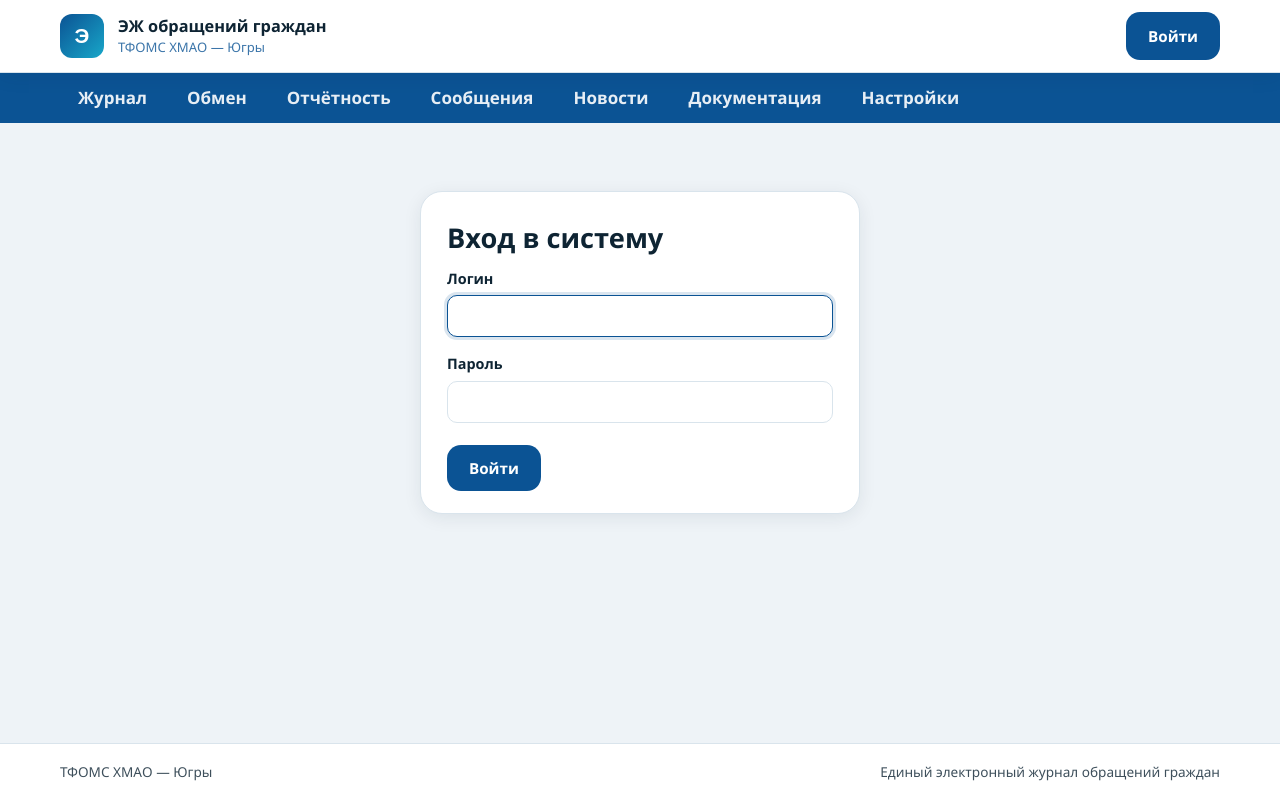
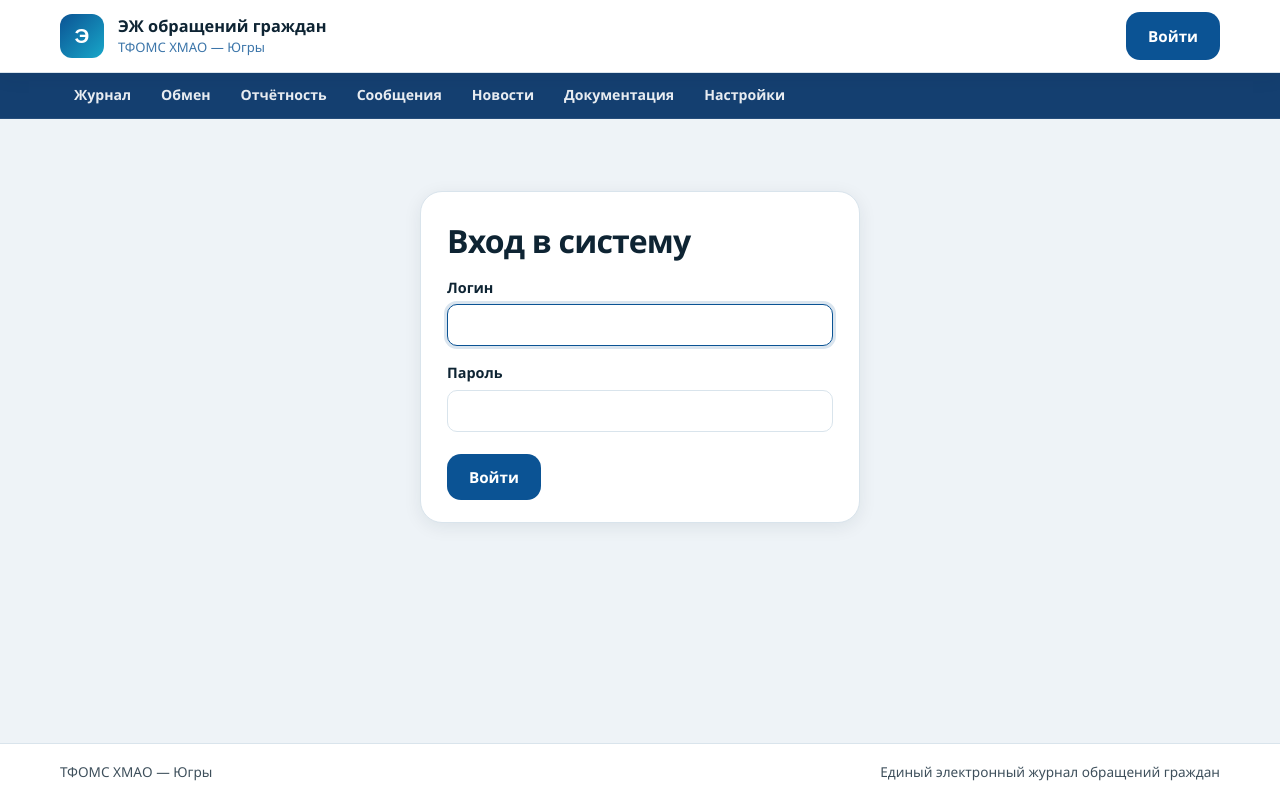
Before and after one commit to BillShifr/ofoms-log-partial, a Django app: page /accounts/login/?next=/journal/ in a window 1280 px wide. Run offline with Django 5.2, Linux system fonts and the light colour scheme; some web fonts are replaced.

Commit message:
Refresh portal shell and journal interface

```diff
--- a/static/css/portal.css
+++ b/static/css/portal.css
@@ -30,11 +30,21 @@
   --font-display: "Unbounded", "Golos Text", sans-serif;
   --shadow: 0 4px 18px rgba(14, 36, 51, 0.08);
   --shadow-lg: 0 12px 34px rgba(14, 36, 51, 0.14);
+  --surface: var(--card);
+  --radius-lg: var(--r);
+  --shadow-md: var(--shadow);
 }
 
 /* ---------- Тёмная тема ---------- */
 html[data-theme="dark"] {
   --ink: #e6eef5;
+  --primary: #78bfff;
+  --primary-hover: #96ceff;
+  --accent: #65d3e7;
+  --accent-hover: #83ddec;
+  --green: #65d5a4;
+  --danger: #ff8585;
+  --warn: #f1bd63;
   --bg: #0d1a24;
   --card: #13242f;
   --line: #22404f;
@@ -66,7 +81,7 @@ body {
   -webkit-font-smoothing: antialiased;
 }
 h1, h2, h3, h4 { font-weight: 700; margin: 0 0 .5em; line-height: 1.2; }
-h1 { font-size: 1.7rem; }
+h1 { font-size: clamp(1.65rem, 2.5vw, 2.25rem); letter-spacing: -.025em; }
 a { color: var(--primary); text-decoration: none; }
 a:hover { text-decoration: underline; }
 
@@ -95,7 +110,7 @@ a:hover { text-decoration: underline; }
   margin: 0 auto;
   padding: 0 20px;
 }
-.main { padding: 28px 20px 60px; flex: 1; animation: fadeIn .25s ease; }
+.main { padding: 32px 20px 64px; flex: 1; animation: fadeIn .25s ease; }
 @keyframes fadeIn { from { opacity: 0; transform: translateY(4px);} to { opacity: 1; transform: none;} }
 
 /* ---------- Шапка ---------- */
@@ -131,20 +147,30 @@ a:hover { text-decoration: underline; }
 .header__org { font-size: .82rem; color: var(--primary); opacity: .8; }
 .header__actions { display: flex; align-items: center; gap: 14px; }
 .header__user { display: flex; align-items: center; gap: 10px; }
-.header__user-name { font-weight: 600; }
+.header__user-copy { display: grid; line-height: 1.15; text-align: right; }
+.header__user-name { font-weight: 650; }
+.header__user-role { font-size: .72rem; color: var(--primary); margin-top: 4px; }
 .header__logout { margin: 0; }
+.theme-switch { display: flex; padding: 3px; border: 1px solid var(--line); border-radius: 12px; background: var(--bg); }
+.theme-switch__btn { display: grid; place-items: center; width: 34px; height: 30px; padding: 0; border: 0; border-radius: 9px; background: transparent; color: var(--ink); font: inherit; cursor: pointer; }
+.theme-switch__btn:hover, .theme-switch__btn.btn--active { background: var(--card); color: var(--primary); box-shadow: 0 1px 5px rgba(14,36,51,.12); outline: none; }
 
 /* ---------- Меню ---------- */
-.nav { background: var(--primary); }
-.nav__inner { display: flex; flex-wrap: wrap; gap: 4px; }
+.nav { background: #143f70; box-shadow: inset 0 -1px rgba(255,255,255,.08); }
+.nav__scroll { overflow-x: auto; scrollbar-width: thin; }
+.nav__inner { display: flex; flex-wrap: nowrap; width: max-content; min-width: 100%; gap: 2px; }
 .nav__link {
-  display: inline-block;
-  padding: 12px 18px;
+  display: inline-flex;
+  align-items: center;
+  padding: 11px 14px;
   color: rgba(255, 255, 255, .9);
+  font-size: .88rem;
   font-weight: 600;
+  white-space: nowrap;
+  border-bottom: 3px solid transparent;
 }
 .nav__link:hover { color: #fff; text-decoration: none; background: rgba(255,255,255,.1); }
-.nav__link--active { background: rgba(255,255,255,.18); color: #fff; }
+.nav__link--active { background: rgba(255,255,255,.1); color: #fff; border-bottom-color: #65d3e7; }
 
 /* ---------- Кнопки ---------- */
 .btn {
--- a/static/js/ui-prefs.js
+++ b/static/js/ui-prefs.js
@@ -34,7 +34,9 @@
     var theme = document.documentElement.getAttribute('data-theme');
     var font = document.documentElement.getAttribute('data-font') || 'base';
     document.querySelectorAll('[data-ui-theme]').forEach(function (b) {
-      b.classList.toggle('btn--active', b.getAttribute('data-ui-theme') === theme);
+      var active = b.getAttribute('data-ui-theme') === theme;
+      b.classList.toggle('btn--active', active);
+      b.setAttribute('aria-pressed', active ? 'true' : 'false');
     });
     document.querySelectorAll('[data-ui-font]').forEach(function (b) {
       b.classList.toggle('btn--active', b.getAttribute('data-ui-font') === font);
--- a/templates/base.html
+++ b/templates/base.html
@@ -7,7 +7,7 @@
   <title>{% block title %}{{ SYSTEM_META.SYSTEM_SHORT_TITLE }}{% endblock %} — {{ SYSTEM_META.SYSTEM_ORG }}</title>
   <link rel="preload" as="font" type="font/woff2" crossorigin
         href="{% static 'fonts/GolosText-Regular.woff2' %}">
-  <link rel="stylesheet" href="{% static 'css/portal.css' %}">
+  <link rel="stylesheet" href="{% static 'css/portal.css' %}?v=20260911-2">
   {% block extra_head %}{% endblock %}
 </head>
 <body>
@@ -15,24 +15,28 @@
 
   <header class="header">
     <div class="container header__inner">
-      <div class="header__brand">
+      <a class="header__brand" href="{% url 'journal:list' %}" aria-label="На главную страницу журнала">
         <span class="header__logo" aria-hidden="true">{{ SYSTEM_META.SYSTEM_SHORT_TITLE|slice:":1" }}</span>
         <div class="header__title-wrap">
           <div class="header__title">{{ SYSTEM_META.SYSTEM_SHORT_TITLE }}</div>
           <div class="header__org">{{ SYSTEM_META.SYSTEM_ORG }}</div>
         </div>
-      </div>
+      </a>
       <div class="header__actions">
         {% if user.is_authenticated %}
           <div class="header__user">
-            <span class="header__user-name">{{ user.full_name|default:user.username }}</span>
-            {% if SYSTEM_ROLE %}<span class="badge badge--role">{{ SYSTEM_ROLE }}</span>{% endif %}
+            <span class="header__user-copy">
+              <span class="header__user-name">{{ user.full_name|default:user.username }}</span>
+              {% if SYSTEM_ROLE %}<span class="header__user-role">Роль {{ SYSTEM_ROLE }}</span>{% endif %}
+            </span>
           </div>
-          <button class="btn btn--ghost btn--sm" type="button" data-ui-theme="dark" aria-label="Тёмная тема">Тёмная</button>
-          <button class="btn btn--ghost btn--sm" type="button" data-ui-theme="light" aria-label="Светлая тема">Светлая</button>
+          <div class="theme-switch" role="group" aria-label="Цветовая тема">
+            <button class="theme-switch__btn" type="button" data-ui-theme="light" aria-label="Светлая тема" aria-pressed="false" title="Светлая тема">☀</button>
+            <button class="theme-switch__btn" type="button" data-ui-theme="dark" aria-label="Тёмная тема" aria-pressed="false" title="Тёмная тема">☾</button>
+          </div>
           <form method="post" action="{% url 'logout' %}" class="header__logout">
             {% csrf_token %}
-            <button class="btn btn--ghost" type="submit">Выйти</button>
+            <button class="btn btn--ghost btn--sm" type="submit">Выйти</button>
           </form>
         {% else %}
           <a class="btn btn--primary" href="{% url 'login' %}">Войти</a>
@@ -42,7 +46,8 @@
   </header>
 
   <nav class="nav" aria-label="Основное меню">
-    <div class="container nav__inner">
+    <div class="container nav__scroll">
+    <div class="nav__inner">
       <a class="nav__link {% if active_nav == 'journal' %}nav__link--active{% endif %}"
          href="{% url 'journal:list' %}">Журнал</a>
       {% if can_manage_system %}
@@ -72,6 +77,7 @@
         <a class="nav__link" href="/admin/">Администрирование</a>
       {% endif %}
     </div>
+    </div>
   </nav>
 
   <main id="main-content" class="container main">
@@ -98,7 +104,7 @@
   <script src="{% static 'js/collapsible.js' %}" defer></script>
   <script src="{% static 'js/autocomplete.js' %}" defer></script>
   <script src="{% static 'js/form-validate.js' %}" defer></script>
-  <script src="{% static 'js/ui-prefs.js' %}" defer></script>
+  <script src="{% static 'js/ui-prefs.js' %}?v=20260911" defer></script>
   {% block scripts %}{% endblock %}
 </body>
 </html>
```
Also changed, not shown: other parts of static/css/portal.css (+38 -2 lines), docs/audit/BACKLOG.md (+1 -0 lines), docs/audit/DECISIONS.md (+6 -0 lines), templates/journal/irp_list.html (+24 -10 lines).
